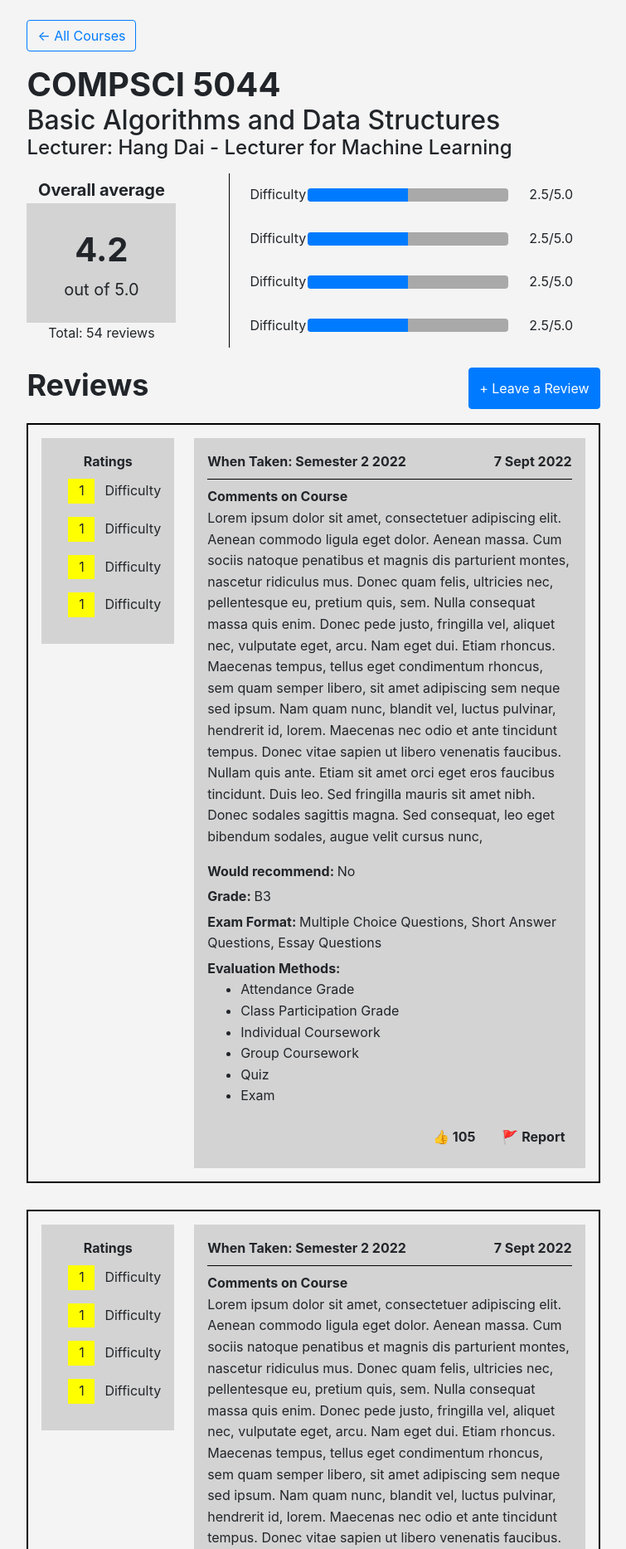
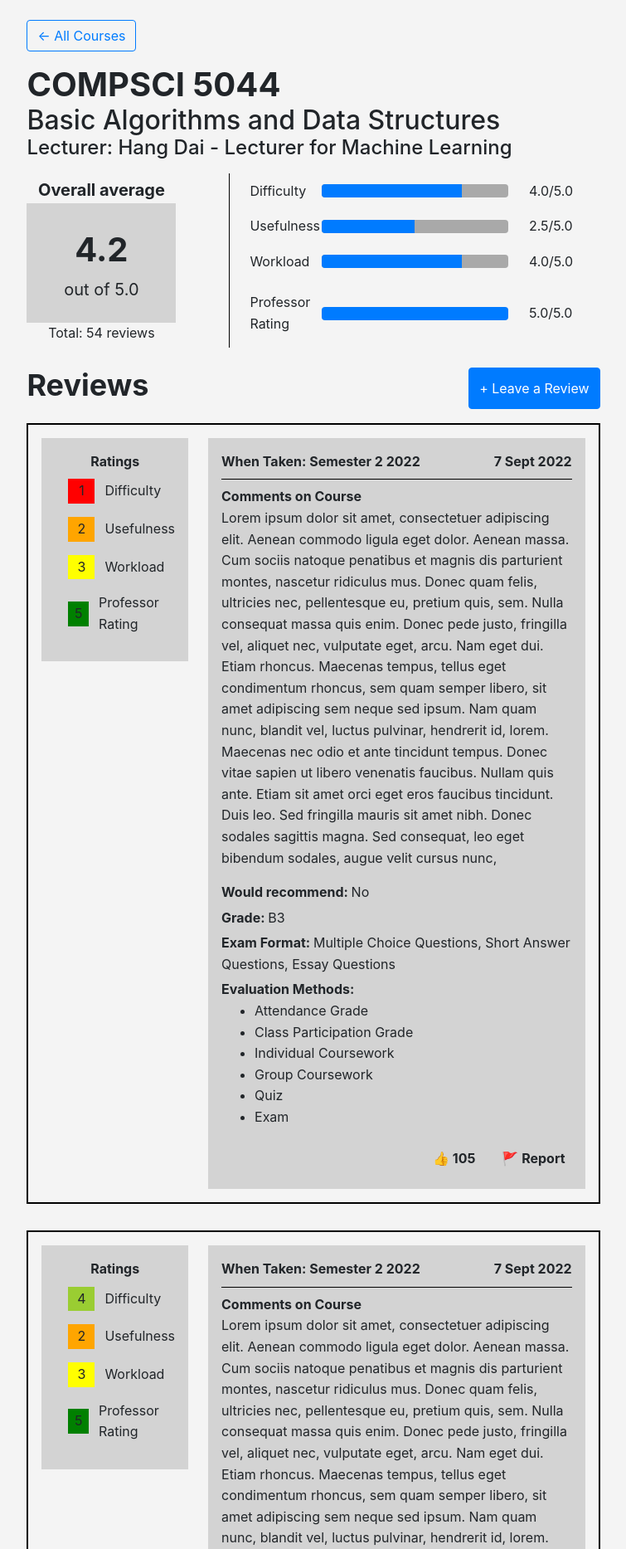
Before and after one commit to luciantkd/rate_my_uog_course, a Django app: page /rateMyUogCourse/detail/ in a window 1280 px wide. Shown: the part 73-1940 px from the top of the page at 83% size, without its empty margins (262-1017 px from the left). Run offline with Django 3.2, Linux system fonts and the light colour scheme; some libraries are stand-ins or nearby versions.

Commit message:
Added realistic data into html css

```diff
--- a/static/css/student/styles-coursedetail.css
+++ b/static/css/student/styles-coursedetail.css
@@ -303,3 +303,24 @@ select.row2{
     font-weight: normal;
     font-style: italic;
 }
+
+/* Test colors for rating */
+.red {
+    background-color: red;
+}
+
+.orange {
+    background-color: orange;
+}
+
+.yellow {
+    background-color: yellow;
+}
+
+.yellow-green {
+    background-color: yellowgreen;
+}
+
+.green {
+    background-color: green;
+}
--- a/templates/student/coursedetail.html
+++ b/templates/student/coursedetail.html
@@ -32,15 +32,15 @@
                     <td class="rating-category-name">Difficulty</td>
                     <td class="progress-container w-75">
                         <div class="progress">
-                            <div class="progress-bar w-50" role="progressbar" aria-valuenow="50" aria-valuemin="0"
+                            <div class="progress-bar w-75" role="progressbar" aria-valuenow="50" aria-valuemin="0"
                                 aria-valuemax="100"></div>
                         </div>
                     </td>
-                    <td class="rating-category-name">2.5/5.0</td>
+                    <td class="rating-category-name">4.0/5.0</td>
                 </tr>
                 <tr class="rating-category">
-                    <td class="rating-category-name">Difficulty</td>
-                    <td class="progress-container w-50">
+                    <td class="rating-category-name">Usefulness</td>
+                    <td class="progress-container w-25">
                         <div class="progress">
                             <div class="progress-bar w-50" role="progressbar" aria-valuenow="50" aria-valuemin="0"
                                 aria-valuemax="100"></div>
@@ -49,24 +49,24 @@
                     <td class="rating-category-name">2.5/5.0</td>
                 </tr>
                 <tr class="rating-category">
-                    <td class="rating-category-name">Difficulty</td>
+                    <td class="rating-category-name">Workload</td>
                     <td class="progress-container w-50">
                         <div class="progress">
-                            <div class="progress-bar w-50" role="progressbar" aria-valuenow="50" aria-valuemin="0"
+                            <div class="progress-bar w-75" role="progressbar" aria-valuenow="50" aria-valuemin="0"
                                 aria-valuemax="100"></div>
                         </div>
                     </td>
-                    <td class="rating-category-name">2.5/5.0</td>
+                    <td class="rating-category-name">4.0/5.0</td>
                 </tr>
                 <tr class="rating-category">
-                    <td class="rating-category-name">Difficulty</td>
+                    <td class="rating-category-name">Professor Rating</td>
                     <td class="progress-container w-50">
                         <div class="progress">
-                            <div class="progress-bar w-50" role="progressbar" aria-valuenow="50" aria-valuemin="0"
+                            <div class="progress-bar w-100" role="progressbar" aria-valuenow="50" aria-valuemin="0"
                                 aria-valuemax="100"></div>
                         </div>
                     </td>
-                    <td class="rating-category-name">2.5/5.0</td>
+                    <td class="rating-category-name">5.0/5.0</td>
                 </tr>
             </tbody>
         </table>
@@ -84,20 +84,20 @@
                 <div class="ratings">
                     <div class="rating title">Ratings</div>
                     <div class="rating-score">
-                        <div class="score">1</div>
+                        <div class="score red">1</div>
                         <div>Difficulty</div>
                     </div>
                     <div class="rating-score">
-                        <div class="score">1</div>
-                        <div>Difficulty</div>
+                        <div class="score orange">2</div>
+                        <div>Usefulness</div>
                     </div>
                     <div class="rating-score">
-                        <div class="score">1</div>
-                        <div>Difficulty</div>
+                        <div class="score yellow">3</div>
+                        <div>Workload</div>
                     </div>
                     <div class="rating-score">
-                        <div class="score">1</div>
-                        <div>Difficulty</div>
+                        <div class="score green">5</div>
+                        <div>Professor Rating</div>
                     </div>
                 </div>
 
@@ -147,20 +147,20 @@
                 <div class="ratings">
                     <div class="rating title">Ratings</div>
                     <div class="rating-score">
-                        <div class="score">1</div>
+                        <div class="score yellow-green">4</div>
                         <div>Difficulty</div>
                     </div>
                     <div class="rating-score">
-                        <div class="score">1</div>
-                        <div>Difficulty</div>
+                        <div class="score orange">2</div>
+                        <div>Usefulness</div>
                     </div>
                     <div class="rating-score">
-                        <div class="score">1</div>
-                        <div>Difficulty</div>
+                        <div class="score yellow">3</div>
+                        <div>Workload</div>
                     </div>
                     <div class="rating-score">
-                        <div class="score">1</div>
-                        <div>Difficulty</div>
+                        <div class="score green">5</div>
+                        <div>Professor Rating</div>
                     </div>
                 </div>
 
@@ -210,20 +210,20 @@
                 <div class="ratings">
                     <div class="rating title">Ratings</div>
                     <div class="rating-score">
-                        <div class="score">1</div>
+                        <div class="score yellow-green">4</div>
                         <div>Difficulty</div>
                     </div>
                     <div class="rating-score">
-                        <div class="score">1</div>
-                        <div>Difficulty</div>
+                        <div class="score orange">2</div>
+                        <div>Usefulness</div>
                     </div>
                     <div class="rating-score">
-                        <div class="score">1</div>
-                        <div>Difficulty</div>
+                        <div class="score yellow">3</div>
+                        <div>Workload</div>
                     </div>
                     <div class="rating-score">
-                        <div class="score">1</div>
-                        <div>Difficulty</div>
+                        <div class="score green">5</div>
+                        <div>Professor Rating</div>
                     </div>
                 </div>
 
```
